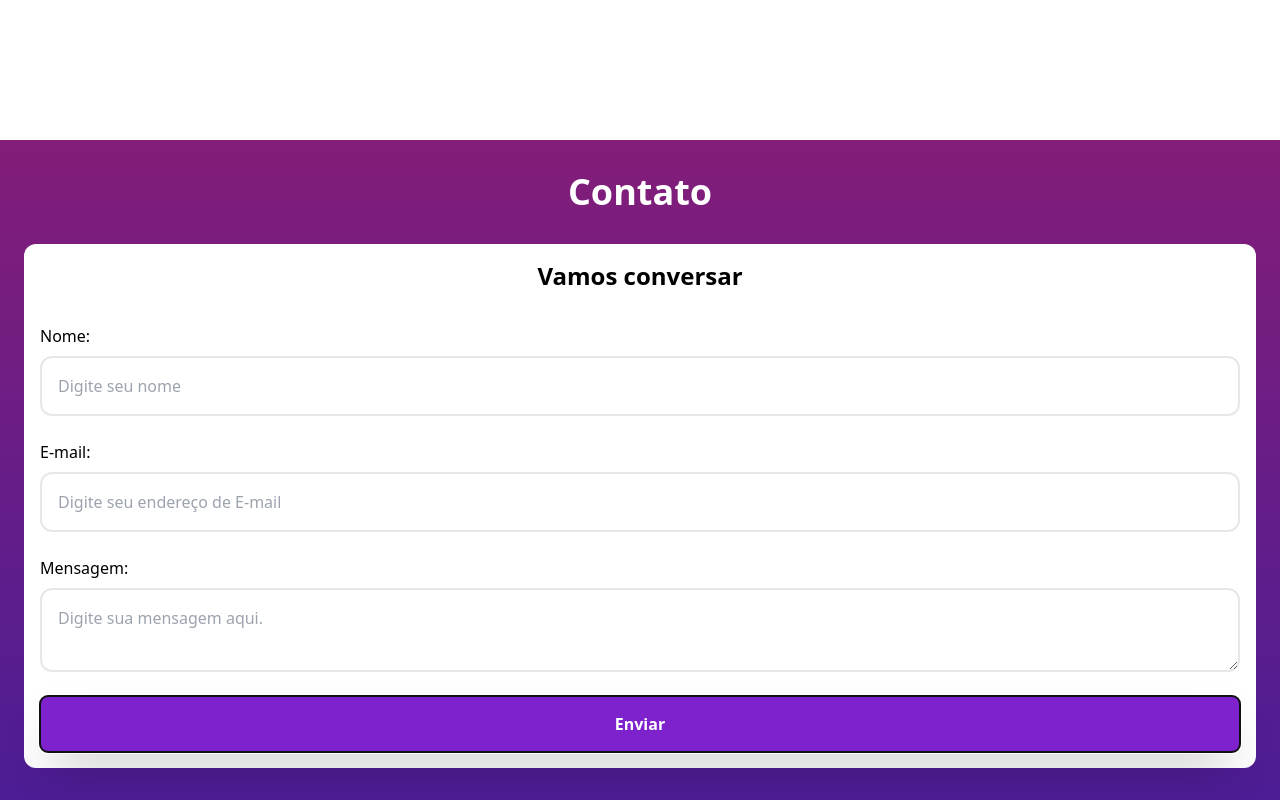
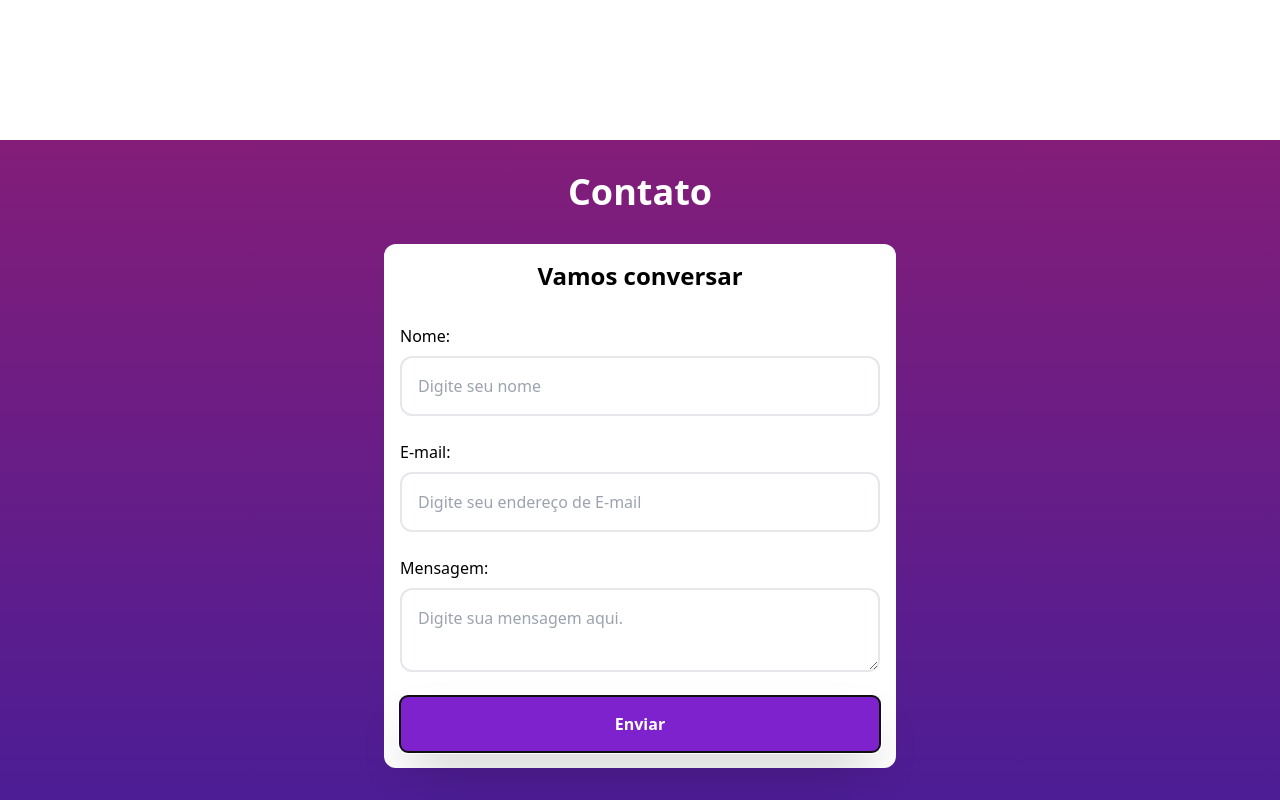
Before and after one commit to ppedrolucas/Golias, a website: page src/index.html in a window 1280 px wide. Shown: the part 2780-3580 px from the top of the page. Drawn offline with Linux system fonts and the light colour scheme.

Commit message:
update responsividade

```diff
--- a/src/index.html
+++ b/src/index.html
@@ -157,7 +157,7 @@
         <h1 id="contato" class="text-4xl font-bold text-center mb-8 text-white">
           Contato
         </h1>
-        <div class="bg-white container w-full rounded-xl p-4">
+        <div class="bg-white md:w-[512px] md:mx-auto w-full rounded-xl p-4">
           <form action="" method="post">
             <h2 class="text-2xl mb-8 font-bold text-center">Vamos conversar</h2>
             <div class="w-full mb-6 flex flex-col">
```
Also changed, not shown: src/css/output.css.
